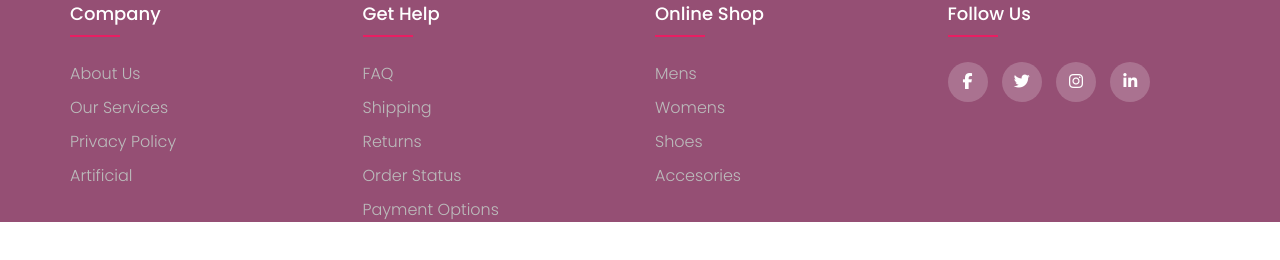
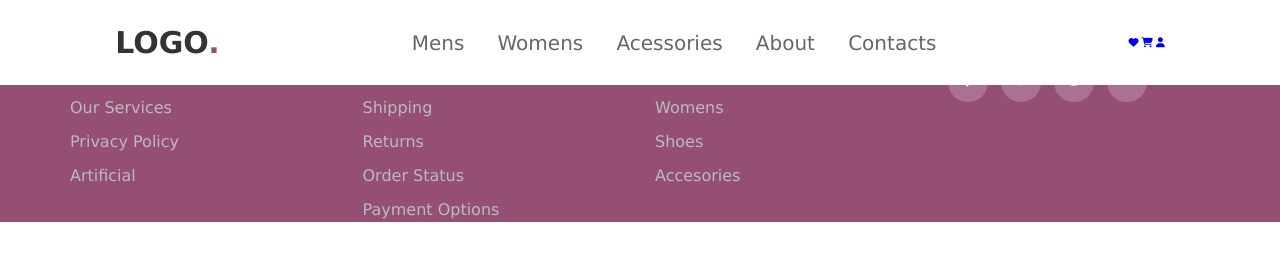
Before and after one commit to navodi0912/ITPM-Project, a plain HTML site: page index.html in a window 1280 px wide. Drawn offline with Linux system fonts and the light colour scheme.

Commit message:
add header.css file

```diff
--- /dev/null
+++ b/css/header.css
@@ -0,0 +1,42 @@
+:root{
+   --purple: #954F74;
+}
+*{
+    margin: 0; padding: 0;
+    box-sizing: border-box;
+    font-family: Verdana, Geneva, Tahoma, sans-serif;
+    outline: none; border: none;
+    text-decoration: none;
+    text-transform: capitalize;
+    transition: 2s linear;
+}
+html{
+    font-size: 62.5%;
+    scroll-behavior: smooth;
+    scroll-padding-top: 6rem;
+    overflow: hidden;
+}
+header{
+    position: fixed;
+    top:0; left: 0; right: 0;
+    background: #ffff;
+    padding: 2rem 9%;
+    display: flex;
+    align-items: center;
+    justify-content: space-between;
+    z-index: 1000;
+    box-shadow: o.5rem 1rem rgba(0,0,0,1);
+}
+header .logo{
+    font-size: 3rem;
+    color: #333;
+    font-weight: bolder;
+}
+header .logo span{
+    color: var(--purple);
+}
+header .navbar a{
+    font-size: 2rem;
+    padding: 0 1.5rem;
+    color: #666;
+}
--- a/index.html
+++ b/index.html
@@ -4,10 +4,29 @@
     <meta charset="UTF-8">
     <meta name="viewport" content="width=device-width, initial-scale=1.0">
     <link rel="stylesheet" href="css/footer.css">
+    <link rel="stylesheet" href="css/header.css">
     <title>Home</title>
     <link rel="stylesheet" type="text/css" href="https://cdnjs.cloudflare.com/ajax/libs/font-awesome/6.5.1/css/all.min.css">
 </head>
 <body>
+    <!-- header section start -->
+    <header>
+        <a href="#" class="logo">LOGO<span>.</span></a>
+        <nav class="navbar">
+            <a href="#">Mens</a>
+            <a href="#">Womens</a>
+            <a href="#">Acessories</a>
+            <a href="#">About</a>
+            <a href="#">Contacts</a>
+        </nav>
+        <div class="icon">
+            <a href="#" class="fas fa-heart"></a>
+            <a href="#" class="fas fa-shopping-cart"></a>
+            <a href="#" class="fas fa-user"></a>
+        </div>
+    </header>
+    <!-- header section end -->
+    <!-- footer section start -->
     <footer class="footer">
         <div class="container">
             <div class="row">
@@ -51,5 +70,6 @@
             </div>
         </div>
     </footer>
+    <!-- footer section end -->
 </body>
 </html>
```
